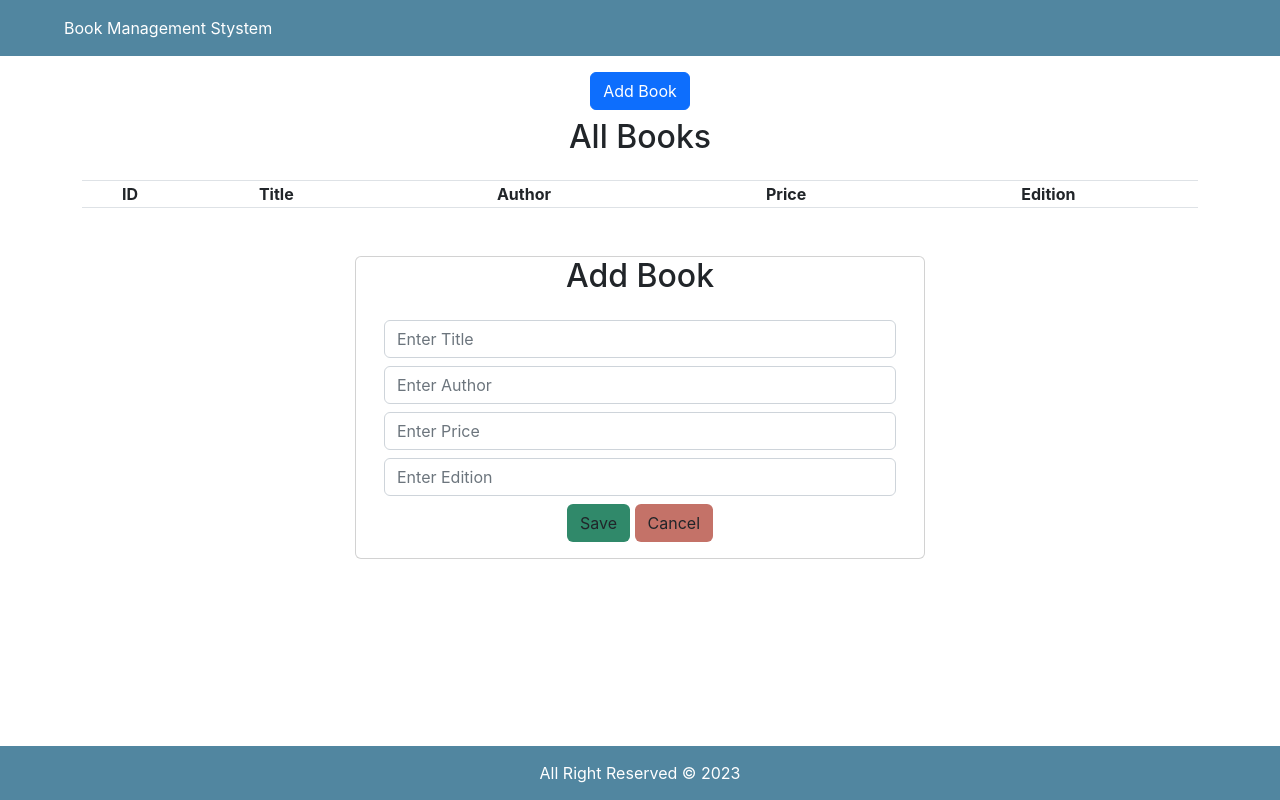
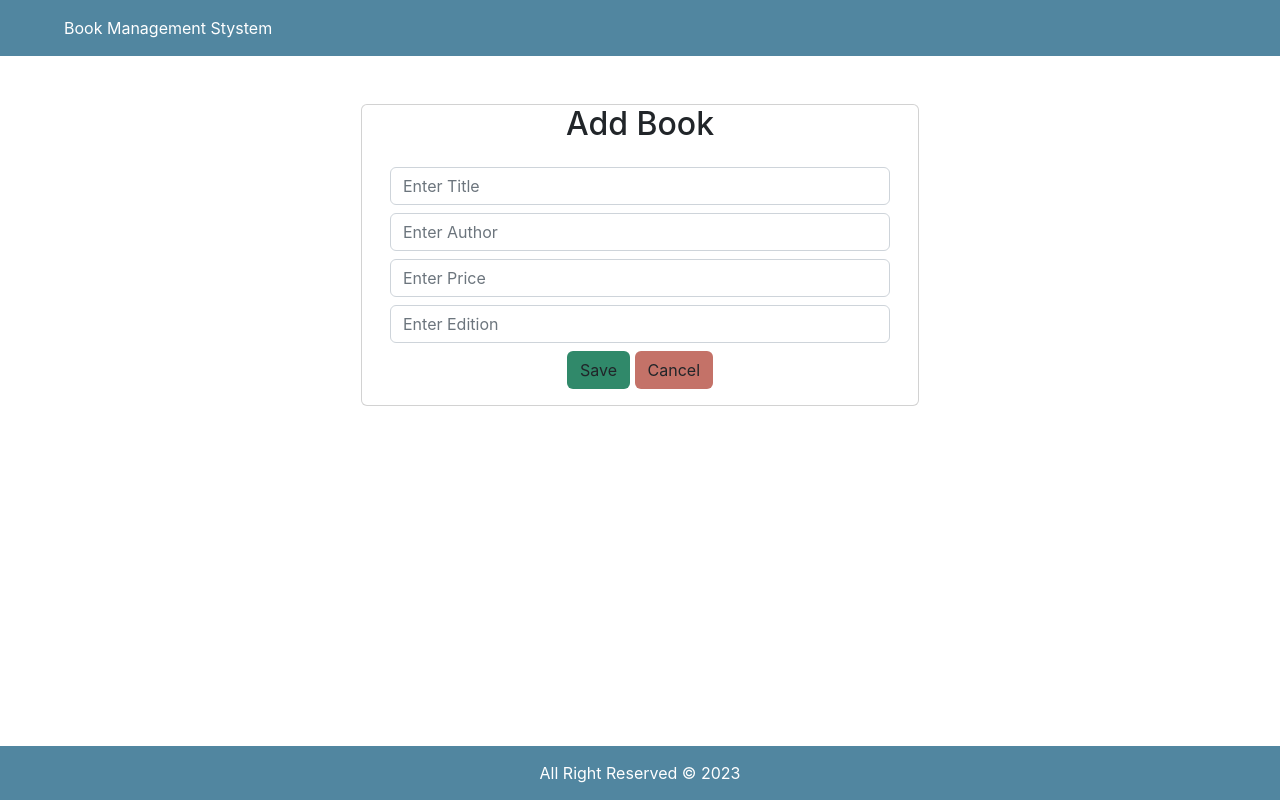
Before and after one commit to BBlivia/bookstore_stock_management_frontend, a React (Create React App) app: page /addbook in a window 1280 px wide. Built offline with nearby package versions, Linux system fonts and the light colour scheme.

Commit message:
added react routes

```diff
--- a/src/App.js
+++ b/src/App.js
@@ -2,15 +2,25 @@ import Header from './components/Header';
 import Footer from './components/Footer';
 import Addbook from './components/Addbook';
 import Booklist from './components/Booklist';
+import { BrowserRouter, Routes, Route } from 'react-router-dom';
 import './App.css';
 
 function App() {
   return (
     <div className="App">
+      <BrowserRouter>
       < Header />
-      <Booklist />
-      <Addbook />
-      < Footer />
+        <div className='container'>
+        <Routes>
+          <Route path="/" element={ <Booklist />} />
+          <Route path="/addbook" element={<Addbook />} />
+          <Route path="/book"  element={<Addbook />}/>
+          <Route path="/addbook/:id"  element={<Addbook />}/>
+        </Routes>
+        </div>
+        < Footer />
+      </BrowserRouter>
+
     </div>
   );
 }
--- a/src/components/Booklist.js
+++ b/src/components/Booklist.js
@@ -1,7 +1,11 @@
+
+import {Link} from "react-router-dom"
+
+
 export default function Booklist(){
     return(
     <div className='container'>
-    <a className='btn btn-primary mb-2 mt-3' href="">Add Book</a>
+    <Link  to={"/addbook"}className='btn btn-primary mb-2 mt-3'>Add Book</Link>
     <h2 className='text-center mb-4'>All Books</h2>
     <table className='table table-bordered table striped'>
         <thead>
--- a/src/components/Header.js
+++ b/src/components/Header.js
@@ -1,4 +1,5 @@
 
+import {Link} from "react-router-dom"
 
 export default function Header(){
     return(
@@ -6,7 +7,7 @@ export default function Header(){
         <header>
             <nav className='nav navbar-expand-md navbar-dark  p-3'>
                 <div>
-                    <a className="navbar-brand m-5" href="#">Book Management Stystem</a>
+                    < Link to={"/"} className="navbar-brand m-5" href="#">Book Management Stystem</Link>
                 </div>
             </nav>
         </header>
```
